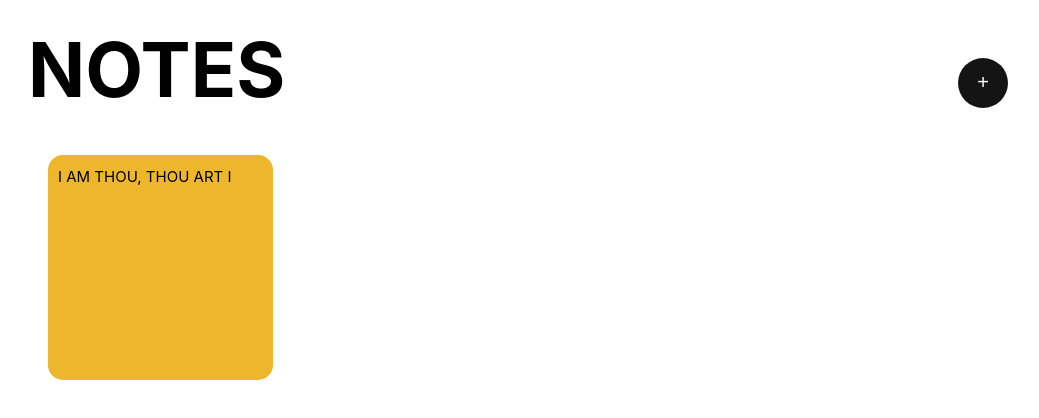
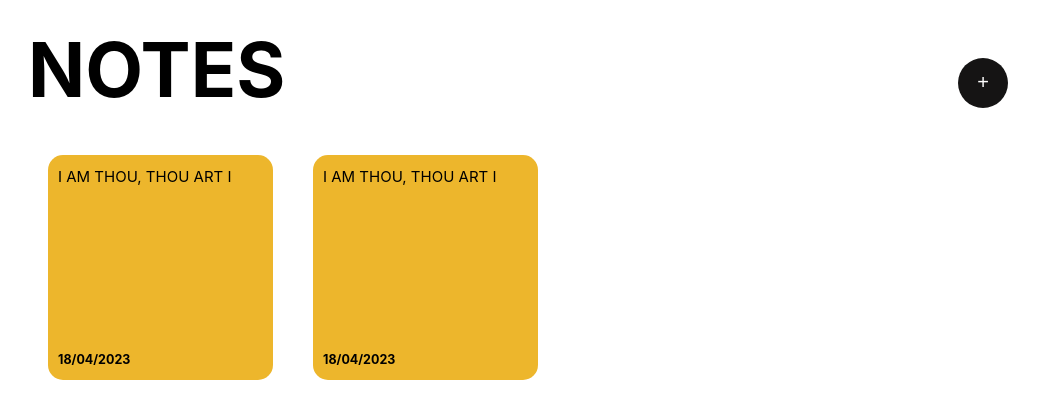
Before and after one commit to KeiranBrown1301/vue-notes-app, a Vue app: page / in a window 1280 px wide. Shown: the top 418 px of the page, without its empty margins (122-1161 px from the left). Built offline with nearby package versions, Linux system fonts and the light colour scheme.

Commit message:
overlay and modal html and styles done.

```diff
--- a/src/App.vue
+++ b/src/App.vue
@@ -1,5 +1,12 @@
 <template>
   <main>
+    <!-- <div class="overlay">
+      <div class="modal">
+        <textarea name="note" id="note" cols="30" rows="10"></textarea>
+        <button>ADD NOTE</button>
+        <button class="close">CLOSE</button>
+      </div>
+    </div> -->
     <div class="container">
       <header>
         <h1>NOTES</h1>
@@ -8,7 +15,11 @@
       <div class="cards-container">
         <div class="card">
           <p class="main-text">I AM THOU, THOU ART I</p>
-          <p class="date"></p>
+          <p class="date">18/04/2023</p>
+        </div>
+        <div class="card">
+          <p class="main-text">I AM THOU, THOU ART I</p>
+          <p class="date">18/04/2023</p>
         </div>
       </div>
     </div>
@@ -39,7 +50,7 @@
   font-size: 75px;
 }
 
-button {
+header button {
   border: none;
   padding: 10px;
   width: 50px;
@@ -63,4 +74,51 @@
   margin-right: 20px;
   margin-left: 20px;
 }
+
+.date {
+  font-size: 12.5px;
+  font-weight: bold;
+}
+
+.cards-container {
+  display: flex;
+  flex: wrap;
+}
+
+.overlay {
+  position: absolute;
+  width: 100%;
+  height: 100%;
+  background-color: rgba(0, 0, 0, 0.77);
+  z-index: 10;
+  display: flex;
+  align-items: center;
+  justify-content: center;
+}
+
+.modal {
+  width: 750px;
+  background-color: white;
+  border-radius: 10px;
+  padding: 30px;
+  position: relative;
+  display: flex;
+  flex-direction: column;
+}
+
+.modal button {
+  padding: 10px 20px;
+  font-size: 20px;
+  width: 100%;
+  background-color: blueviolet;
+  border: none;
+  color: white;
+  cursor: pointer;
+  margin-top: 15px;
+}
+
+.modal .close {
+  background-color: brown;
+  margin-top: 7px;
+}
 </style>
```
